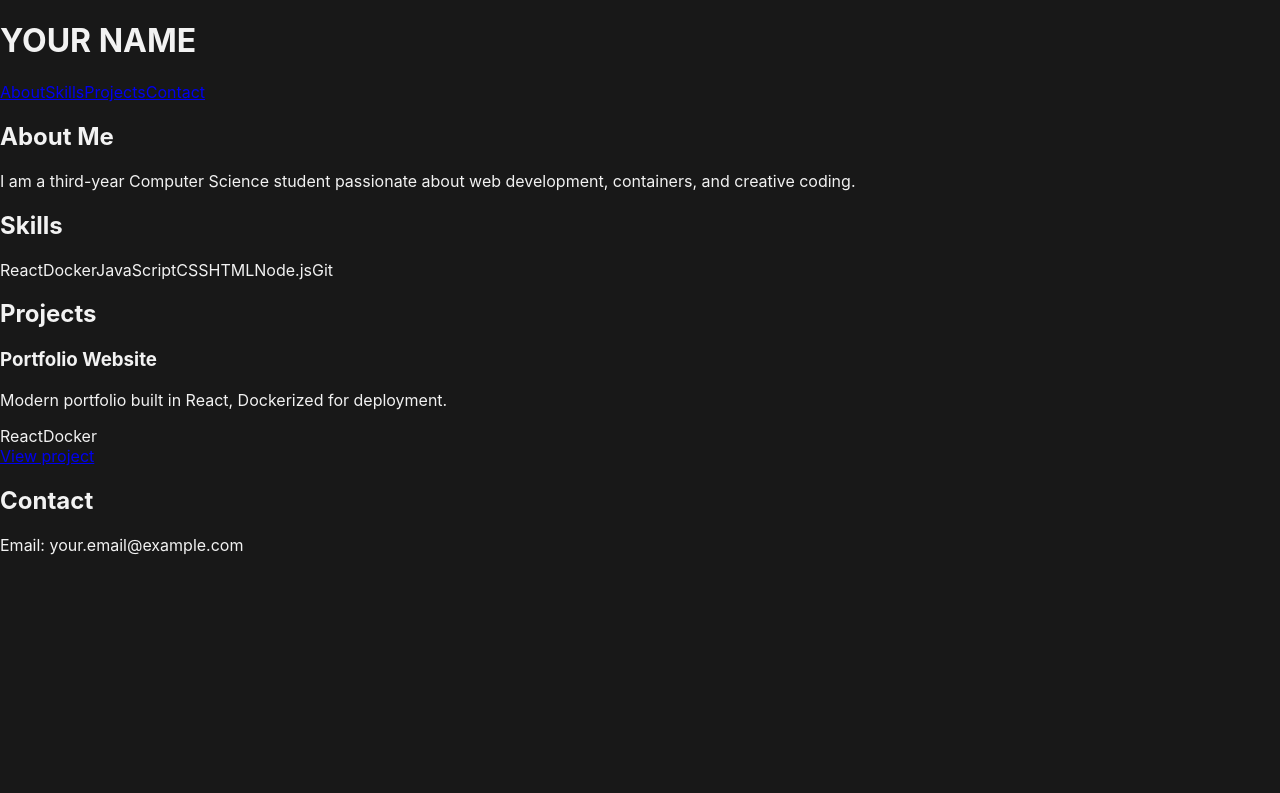
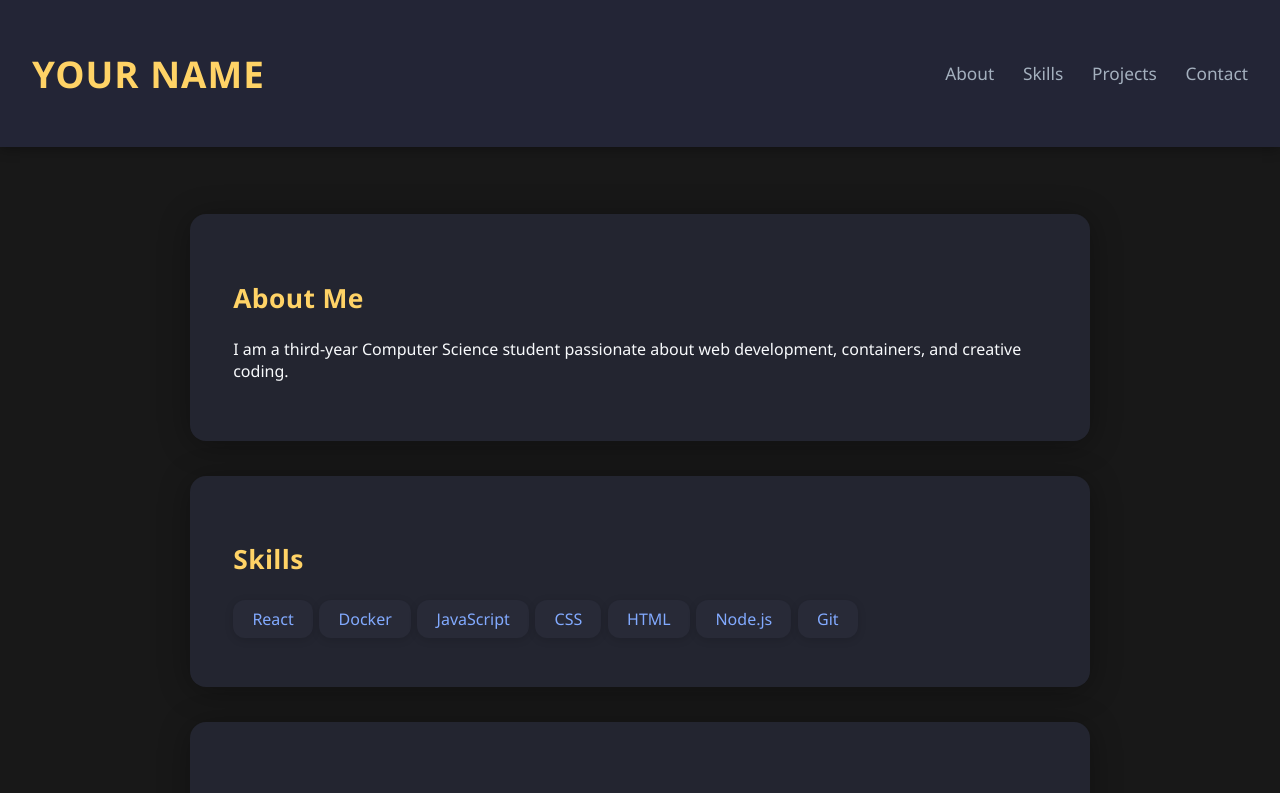
Before and after one commit to Henturo/polports, a React (Create React App) app in the folder portpolio/: page / in a window 1280 px wide. Shown: the top 793 px of the page. Built offline with nearby package versions, Linux system fonts and the light colour scheme.

Commit message:
Added File

```diff
--- a/portpolio/src/App.css
+++ b/portpolio/src/App.css
@@ -1,13 +1,113 @@
+/* src/App.css */
+
 body {
+  background: #181818;
+  color: #F8FAFC;
   margin: 0;
-  font-family: -apple-system, BlinkMacSystemFont, 'Segoe UI', 'Roboto', 'Oxygen',
-    'Ubuntu', 'Cantarell', 'Fira Sans', 'Droid Sans', 'Helvetica Neue',
-    sans-serif;
-  -webkit-font-smoothing: antialiased;
-  -moz-osx-font-smoothing: grayscale;
+  font-family: 'Segoe UI', 'Roboto', Arial, sans-serif;
 }
 
-code {
-  font-family: source-code-pro, Menlo, Monaco, Consolas, 'Courier New',
-    monospace;
+.App {
+  min-height: 100vh;
+  background: #181818;
 }
+
+main {
+  padding: 2rem 0;
+}
+
+.header {
+  background: #232536;
+  padding: 1.5rem 2rem;
+  box-shadow: 0 2px 12px #0005;
+  display: flex;
+  justify-content: space-between;
+  align-items: center;
+}
+
+.header h1 {
+  font-size: 2.3rem;
+  letter-spacing: 1px;
+  font-weight: 700;
+  color: #FFD366;
+}
+
+nav a {
+  color: #a4b0be;
+  text-decoration: none;
+  margin-left: 1.8rem;
+  font-size: 1.08rem;
+  font-weight: 450;
+  transition: color 0.2s;
+}
+nav a:hover {
+  color: #82aaff;
+}
+
+.section {
+  background: #232530;
+  border-radius: 16px;
+  margin: 2.2rem auto;
+  padding: 2.7rem;
+  max-width: 900px;
+  box-shadow: 0 4px 32px #0005;
+  transition: box-shadow 0.3s;
+}
+
+.section h2 {
+  color: #FFD366;
+  font-size: 1.65rem;
+  font-weight: 600;
+  margin-bottom: 1.4rem;
+  letter-spacing: 0.4px;
+}
+
+.badge {
+  background: #282a37;
+  color: #82aaff;
+  border-radius: 12px;
+  padding: 0.5em 1.2em;
+  margin-right: 0.4em;
+  font-size: 1rem;
+  box-shadow: 0 2px 8px #0002;
+  display: inline-block;
+  margin-bottom: 6px;
+}
+
+.project-card {
+  background: #232536;
+  border-radius: 10px;
+  padding: 1.2rem 1.5rem;
+  margin-bottom: 1.4rem;
+  box-shadow: 0 2px 16px #0003;
+  transition: box-shadow 0.2s;
+}
+.project-title {
+  font-size: 1.2rem;
+  color: #FFD366;
+  margin-bottom: 8px;
+  font-weight: 500;
+}
+.link {
+  color: #ff6b81;
+  transition: color 0.18s;
+  font-weight: 500;
+}
+.link:hover {
+  color: #82aaff;
+  text-decoration: underline;
+}
+
+.contact p {
+  color: #a4b0be;
+}
+
+/* Responsive Design */
+@media (max-width: 700px) {
+  .header, .section {
+    padding: 1.1rem;
+  }
+  .section {
+    max-width: 98vw;
+  }
+}
```
